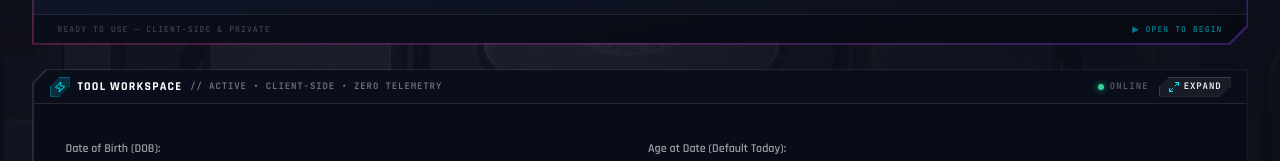
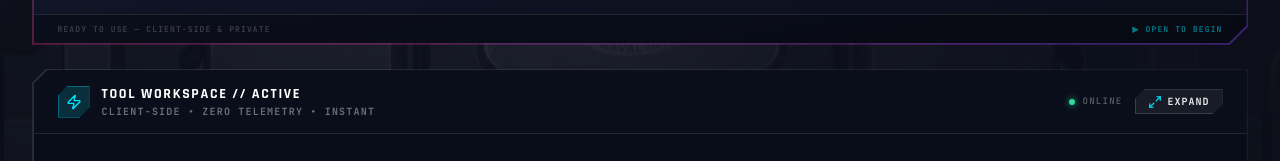
Before and after one commit to himesh220002/Toolip, a Next.js app: page /tools/age-calculator in a window 1280 px wide. Shown: the part 309-470 px from the top of the page. Built offline with nearby package versions, Linux system fonts and the light colour scheme; no server answers.

Commit message:
feat: add responsive compact mode to MindMapEditor and update workspace layout in ToolDetailClient

```diff
--- a/src/components/ToolDetailClient.tsx
+++ b/src/components/ToolDetailClient.tsx
@@ -150,7 +150,7 @@ export const ToolDetailClient: React.FC<Props> = ({ toolId, initialTool }) => {
       case 'form-filler': return <FormFiller />;
       case 'sleep-calculator': return <SleepCalculator />;
       case 'tip-calculator':
-      case 'mind-map-editor': return <MindMapEditor />;
+      case 'mind-map-editor': return <MindMapEditor isExpanded={isWorkspaceExpanded} />;
       case 'loan-calculator':
       case 'loan-emi-calculator': return <LoanCalculator />;
       default: return <div className="p-8 text-center font-mono text-sm text-white/40">Component loading — please wait.</div>;
@@ -274,35 +274,49 @@ export const ToolDetailClient: React.FC<Props> = ({ toolId, initialTool }) => {
         }>
           <div className={`relative bg-[#0A0F1F] overflow-hidden flex flex-col ${isWorkspaceExpanded ? 'h-full w-full rounded-none flex-1 min-h-0' : 'clip-chamfer'}`}>
             {/* Terminal header */}
-            <div className="flex items-center justify-between px-3 sm:px-4 py-1 bg-gunmetal-900 border-b border-white/10 shrink-0 min-h-[34px]">
-              <div className="flex items-center gap-2">
-                <div className="h-5 w-5 clip-chamfer-sm bg-halo-cyan/15 border border-halo-cyan/30 flex items-center justify-center text-halo-cyan">
-                  <Zap className="h-3 w-3" />
+            <div className={`flex items-center justify-between bg-gunmetal-900 border-b border-white/10 shrink-0 transition-all ${
+              isWorkspaceExpanded ? 'px-3 sm:px-4 py-1.5 min-h-[36px]' : 'px-4 sm:px-6 py-3.5'
+            }`}>
+              <div className="flex items-center gap-3">
+                <div className={`clip-chamfer-sm bg-halo-cyan/15 border border-halo-cyan/30 flex items-center justify-center text-halo-cyan transition-all ${
+                  isWorkspaceExpanded ? 'h-6 w-6' : 'h-8 w-8'
+                }`}>
+                  <Zap className={isWorkspaceExpanded ? 'h-3.5 w-3.5' : 'h-4 w-4'} />
                 </div>
-                <div className="flex items-center gap-2">
-                  <div className="font-tech font-bold text-xs tracking-[0.10em] text-white">TOOL WORKSPACE</div>
-                  <div className="hidden md:block font-mono text-[9px] tracking-[0.10em] font-bold text-white/40">// ACTIVE • CLIENT-SIDE • ZERO TELEMETRY</div>
+                <div>
+                  <div className={`font-tech font-bold tracking-[0.12em] text-white ${
+                    isWorkspaceExpanded ? 'text-xs' : 'text-sm'
+                  }`}>
+                    {isWorkspaceExpanded ? 'TOOL WORKSPACE // ACTIVE' : 'TOOL WORKSPACE // ACTIVE'}
+                  </div>
+                  <div className={`font-mono tracking-[0.12em] font-bold text-white/40 ${
+                    isWorkspaceExpanded ? 'text-[9px] hidden sm:block' : 'text-[10px]'
+                  }`}>
+                    CLIENT-SIDE • ZERO TELEMETRY • INSTANT
+                  </div>
                 </div>
               </div>
-              <div className="flex items-center gap-2.5 font-mono text-[9px] tracking-[0.12em] font-bold text-white/30">
-                <div className="hidden sm:flex items-center gap-1.5">
+              <div className="flex items-center gap-3 font-mono text-[9px] tracking-[0.14em] font-bold text-white/30">
+                <div className="hidden sm:flex items-center gap-2">
                   <span className="h-1.5 w-1.5 bg-emerald-400 rounded-full animate-pulse shadow-[0_0_6px_#10b981]" /> ONLINE
                 </div>
 
                 <button
                   onClick={() => setIsWorkspaceExpanded(!isWorkspaceExpanded)}
                   title={isWorkspaceExpanded ? 'Minimize Workspace (Esc)' : 'Expand Workspace to Full Screen'}
-                  className="flex items-center gap-1 px-2 py-0.5 bg-white/[0.06] hover:bg-halo-cyan/20 border border-white/15 hover:border-halo-cyan/50 clip-chamfer-sm text-white/90 hover:text-halo-cyan transition-all cursor-pointer shadow-sm"
+                  className={`flex items-center gap-1.5 bg-white/[0.06] hover:bg-halo-cyan/20 border border-white/15 hover:border-halo-cyan/50 clip-chamfer-sm text-white/90 hover:text-halo-cyan transition-all cursor-pointer shadow-sm ${
+                    isWorkspaceExpanded ? 'px-2 py-0.5 text-[9px]' : 'px-3 py-1 text-[10px]'
+                  }`}
                 >
                   {isWorkspaceExpanded ? (
                     <>
-                      <Minimize2 className="h-3 w-3 text-vice-pink" />
-                      <span className="font-bold tracking-widest text-[9px]">MINIMIZE</span>
+                      <Minimize2 className="h-3.5 w-3.5 text-vice-pink" />
+                      <span className="font-bold tracking-widest">MINIMIZE</span>
                     </>
                   ) : (
                     <>
-                      <Maximize2 className="h-3 w-3 text-halo-cyan" />
-                      <span className="font-bold tracking-widest text-[9px]">EXPAND</span>
+                      <Maximize2 className="h-3.5 w-3.5 text-halo-cyan" />
+                      <span className="font-bold tracking-widest">EXPAND</span>
                     </>
                   )}
                 </button>
--- a/src/components/tools/MindMapEditor.tsx
+++ b/src/components/tools/MindMapEditor.tsx
@@ -150,7 +150,11 @@ const NoteCardEditor: React.FC<{
   );
 };
 
-export const MindMapEditor: React.FC = () => {
+interface MindMapEditorProps {
+  isExpanded?: boolean;
+}
+
+export const MindMapEditor: React.FC<MindMapEditorProps> = ({ isExpanded = false }) => {
   // Graph State
   const [nodes, setNodes] = useState<MindNode[]>([]);
   const [edges, setEdges] = useState<MindEdge[]>([]);
@@ -1207,45 +1211,60 @@ export const MindMapEditor: React.FC = () => {
       {/* Drawing Canvas Card */}
       <div className="flex flex-col w-full flex-1 h-[100vh] min-h-[90vh] bg-slate-950 rounded-xl border border-slate-800 overflow-hidden relative shadow-2xl">
         {/* Top Header Bar */}
-        <div className="flex flex-wrap items-center justify-between px-6 py-3 bg-slate-900/90 backdrop-blur-md border-b border-slate-800 z-20 gap-3">
-          <div className="flex items-center gap-3">
-            <div className="p-2 bg-gradient-to-tr from-cyan-500 to-indigo-600 rounded-lg shadow-lg shadow-cyan-500/20">
-              <Sparkles className="w-5 h-5 text-white animate-pulse" />
+        <div className={`flex flex-wrap items-center justify-between bg-slate-900/90 backdrop-blur-md border-b border-slate-800 z-20 gap-2.5 transition-all ${
+          isExpanded ? 'px-3 sm:px-4 py-1.5' : 'px-6 py-3'
+        }`}>
+          <div className="flex items-center gap-2.5">
+            <div className={`bg-gradient-to-tr from-cyan-500 to-indigo-600 rounded-lg shadow-lg shadow-cyan-500/20 transition-all ${
+              isExpanded ? 'p-1.5' : 'p-2'
+            }`}>
+              <Sparkles className={`text-white animate-pulse ${isExpanded ? 'w-4 h-4' : 'w-5 h-5'}`} />
             </div>
-            <div>
-              <h2 className="text-lg font-bold bg-gradient-to-r from-white via-slate-200 to-cyan-400 bg-clip-text text-transparent">
+            <div className={`flex ${isExpanded ? 'flex-row items-center gap-2' : 'flex-col'}`}>
+              <h2 className={`font-bold bg-gradient-to-r from-white via-slate-200 to-cyan-400 bg-clip-text text-transparent transition-all whitespace-nowrap ${
+                isExpanded ? 'text-sm sm:text-base' : 'text-lg'
+              }`}>
                 Mind Map Editor
               </h2>
-              <p className="text-xs text-slate-400">Interactive node builder & GraphML export/import</p>
+              {isExpanded && <span className="text-slate-600 text-xs hidden sm:inline">•</span>}
+              <p className={`text-slate-400 whitespace-nowrap ${isExpanded ? 'text-[10px]' : 'text-xs'}`}>
+                Interactive node builder & GraphML export/import
+              </p>
             </div>
           </div>
 
           {/* Action Controls */}
-          <div className="flex items-center gap-2">
+          <div className="flex items-center gap-1.5 sm:gap-2">
             <button
               onClick={handleAutoArrangeGraph}
-              className="flex items-center gap-1.5 px-3.5 py-1.5 bg-gradient-to-r from-emerald-500 to-teal-600 hover:from-emerald-400 hover:to-teal-500 text-slate-950 font-bold text-xs rounded-lg shadow-lg shadow-emerald-500/20 transition"
+              className={`flex items-center gap-1 bg-gradient-to-r from-emerald-500 to-teal-600 hover:from-emerald-400 hover:to-teal-500 text-slate-950 font-bold rounded-lg shadow-lg shadow-emerald-500/20 transition ${
+                isExpanded ? 'px-2.5 py-1 text-[11px]' : 'px-3.5 py-1.5 text-xs'
+              }`}
               title="Auto-arrange & beautify mind map structure"
             >
-              <Sparkles className="w-3.5 h-3.5 text-slate-950" />
+              <Sparkles className={isExpanded ? 'w-3 h-3 text-slate-950' : 'w-3.5 h-3.5 text-slate-950'} />
               Auto-Arrange
             </button>
 
             <button
               onClick={handleResetToDefaultMap}
-              className="flex items-center gap-1.5 px-3 py-1.5 bg-slate-800 hover:bg-slate-700 text-slate-200 text-xs font-semibold rounded-lg border border-slate-700 transition"
+              className={`flex items-center gap-1 bg-slate-800 hover:bg-slate-700 text-slate-200 font-semibold rounded-lg border border-slate-700 transition ${
+                isExpanded ? 'px-2.5 py-1 text-[11px]' : 'px-3 py-1.5 text-xs'
+              }`}
               title="Reset mind map to default sample map"
             >
-              <RotateCcw className="w-3.5 h-3.5 text-cyan-400" />
+              <RotateCcw className={isExpanded ? 'w-3 h-3 text-cyan-400' : 'w-3.5 h-3.5 text-cyan-400'} />
               Reset Map
             </button>
 
             <button
               onClick={() => fileInputRef.current?.click()}
-              className="flex items-center gap-1.5 px-3 py-1.5 bg-slate-800 hover:bg-slate-700 text-slate-200 text-xs font-semibold rounded-lg border border-slate-700 transition"
+              className={`flex items-center gap-1 bg-slate-800 hover:bg-slate-700 text-slate-200 font-semibold rounded-lg border border-slate-700 transition ${
+                isExpanded ? 'px-2.5 py-1 text-[11px]' : 'px-3 py-1.5 text-xs'
+              }`}
               title="Open mindmap.graphml file"
             >
-              <Upload className="w-3.5 h-3.5 text-indigo-400" />
+              <Upload className={isExpanded ? 'w-3 h-3 text-indigo-400' : 'w-3.5 h-3.5 text-indigo-400'} />
               Open .graphml
             </button>
             <input
@@ -1258,9 +1277,11 @@ export const MindMapEditor: React.FC = () => {
 
             <button
               onClick={handleSaveGraphML}
-              className="flex items-center gap-1.5 px-4 py-1.5 bg-gradient-to-r from-cyan-500 to-blue-600 hover:from-cyan-400 hover:to-blue-500 text-slate-950 font-bold text-xs rounded-lg shadow-lg shadow-cyan-500/25 transition"
+              className={`flex items-center gap-1 bg-gradient-to-r from-cyan-500 to-blue-600 hover:from-cyan-400 hover:to-blue-500 text-slate-950 font-bold rounded-lg shadow-lg shadow-cyan-500/25 transition ${
+                isExpanded ? 'px-3 py-1 text-[11px]' : 'px-4 py-1.5 text-xs'
+              }`}
             >
-              <Download className="w-3.5 h-3.5 text-slate-950" />
+              <Download className={isExpanded ? 'w-3 h-3 text-slate-950' : 'w-3.5 h-3.5 text-slate-950'} />
               Save mindmap.graphml
             </button>
           </div>
```
